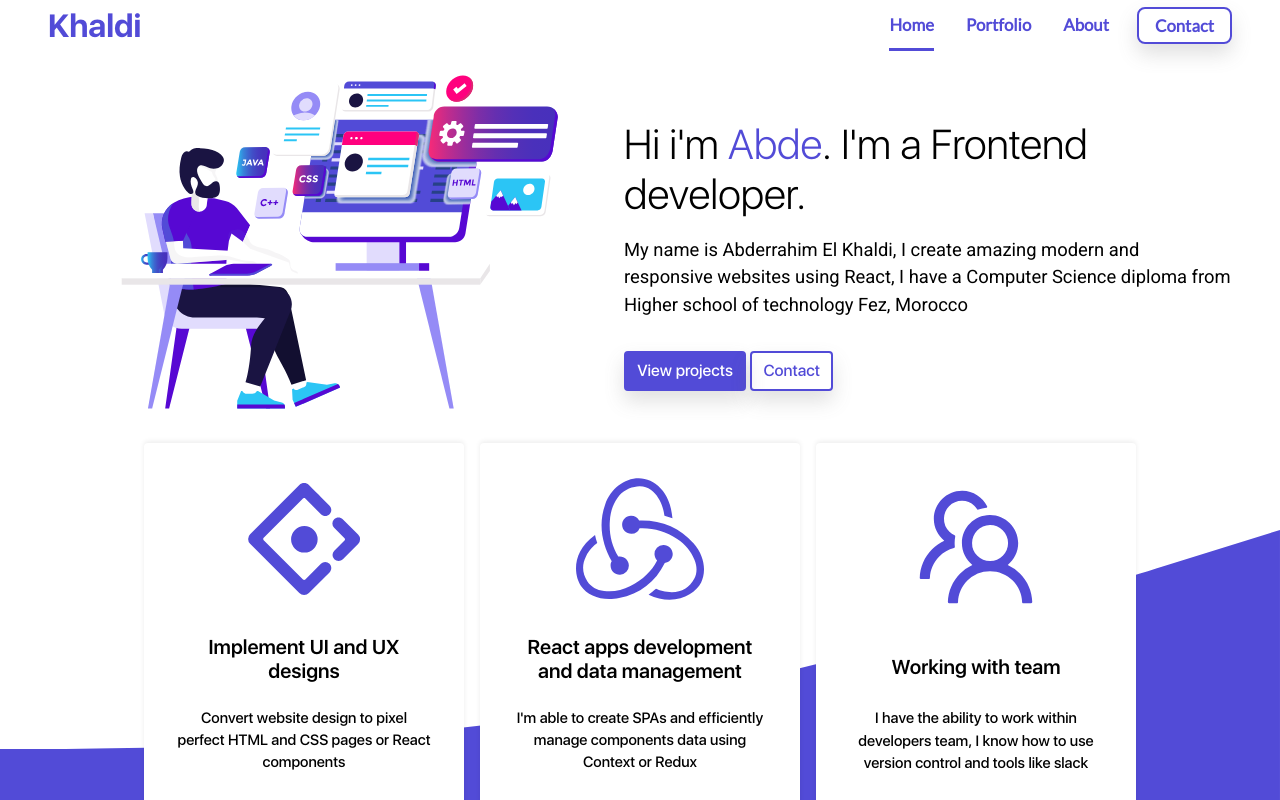
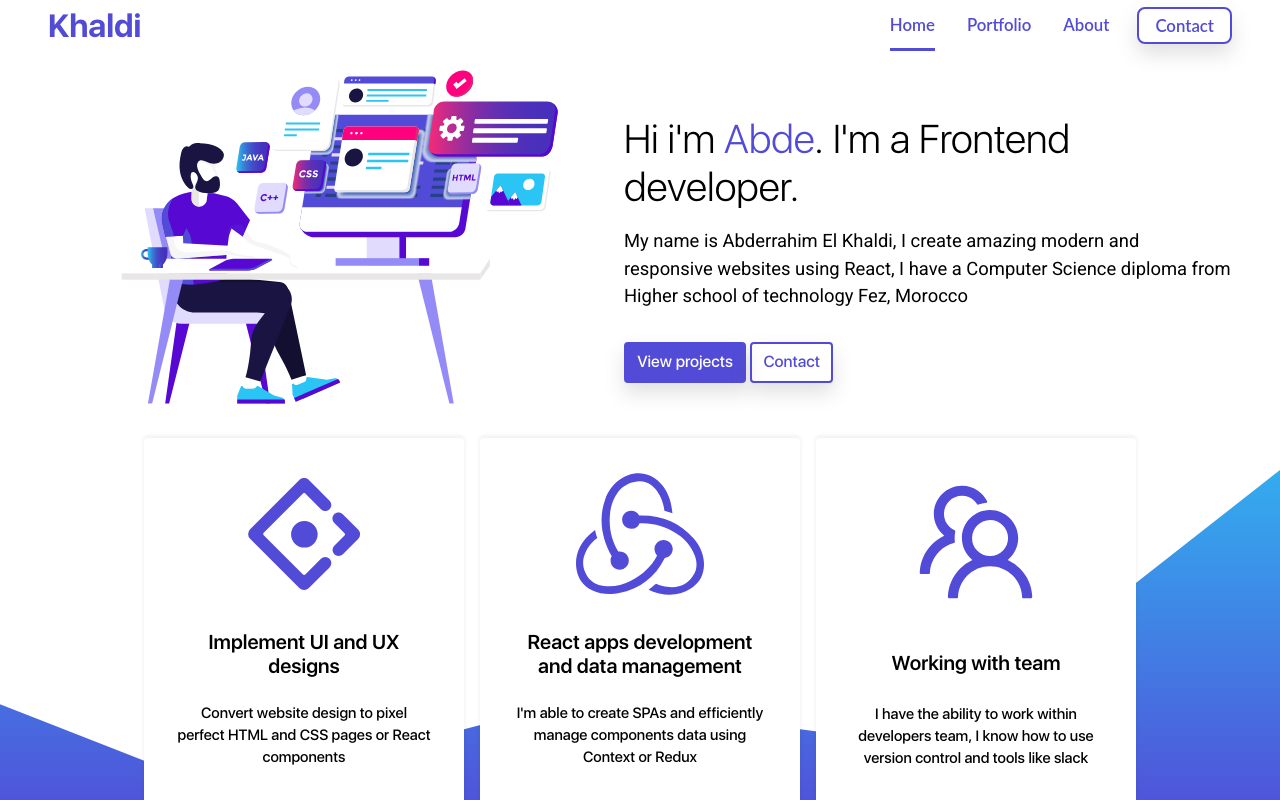
Before and after one commit to devkhaldi/portfolio, a React (Create React App) app: page / in a window 1280 px wide. Shown: the top 800 px of the page. Built offline with nearby package versions, Linux system fonts and the light colour scheme.

Commit message:
fix fonts

```diff
--- a/src/App.css
+++ b/src/App.css
@@ -1,5 +1,4 @@
 @import url("https://fonts.googleapis.com/css2?family=Roboto:wght@100;300;400&display=swap");
-@import url("https://fonts.googleapis.com/css2?family=Lato&display=swap");
 /* import matter font */
 @font-face {
   font-family: SF ui;
@@ -46,7 +45,7 @@
 
 .light-mode {
   --primary-color: #524bd7;
-  --secondary-color: #ff007e;
+  --secondary-color: #2bc5f5;
   --third-color: #6964d7;
   --bg-1: #f3f5f5;
   --bg-2: #fff;
@@ -54,7 +53,7 @@
   --black: #000;
   --text-1: #000;
   --text-2: #524bd7;
-  --navbar-bg: rgba(255, 255, 255, 0.85);
+  --navbar-bg: rgba(255, 255, 255, 0.9);
   --side-navbar-bg: #fff;
   --side-navbar-bg-active: #fafafa;
   --form-input-bg: #fff;
@@ -124,6 +123,7 @@ input {
 
 .btn {
   /* border-radius: 0.5rem; */
+
   box-shadow: 0 10px 20px rgba(100, 100, 100, 0.2) !important;
 }
 
--- a/src/components/Navbar.css
+++ b/src/components/Navbar.css
@@ -13,6 +13,7 @@ nav {
   z-index: 10;
   background: var(--navbar-bg);
   backdrop-filter: blur(40px);
+
   /* box-shadow: 0 0.5rem 2.5rem rgba(100, 100, 100, 0.07); */
 }
 
--- a/src/components/Project.css
+++ b/src/components/Project.css
@@ -45,7 +45,6 @@
 .project .project-info p {
   margin: 1rem 0;
   font-size: 1.1rem;
-  font-weight: 400;
 }
 
 .project .project-preview {
--- a/src/home/Hero.css
+++ b/src/home/Hero.css
@@ -3,8 +3,17 @@
   width: 100%;
   position: relative;
   margin: auto;
-  margin-top: 3.5rem;
+  margin-top: 3.2rem;
   position: relative;
+}
+
+.hero .top-wave {
+  position: absolute;
+  left: -10%;
+  z-index: -1;
+  max-width: 140%;
+  top: -11rem;
+  transform: rotateZ(-40deg);
 }
 
 /*Hero Text */
@@ -18,10 +27,9 @@
   padding-left: 4rem;
 }
 .hero .hero-text h1 {
-  font-family: Roboto;
   color: var(--black);
   font-weight: 200;
-  font-size: 2.6rem;
+  font-size: 2.5rem;
   margin-bottom: 1rem;
   font-family: SF ui, "Raleway", sans-serif;
 }
@@ -29,10 +37,10 @@
   color: var(--primary-color);
 }
 .hero .hero-text p {
-  font-family: Roboto;
   color: var(--text-1);
   font-size: 1.15rem;
   font-weight: 400;
+  font-family: Roboto, SF ui, "Raleway", sans-serif;
 }
 .hero .hero-buttons {
   margin-top: 2rem;
@@ -103,7 +111,7 @@
   position: absolute;
   left: -10%;
   z-index: -1;
-  max-width: 120%;
+  max-width: 140%;
   bottom: -1rem;
   /* transform: rotateZ(6deg); */
 }
```
Also changed, not shown: src/home/Hero.js (+7 -0 lines), src/img/cardsWave.svg, src/img/topWave.svg (added).
